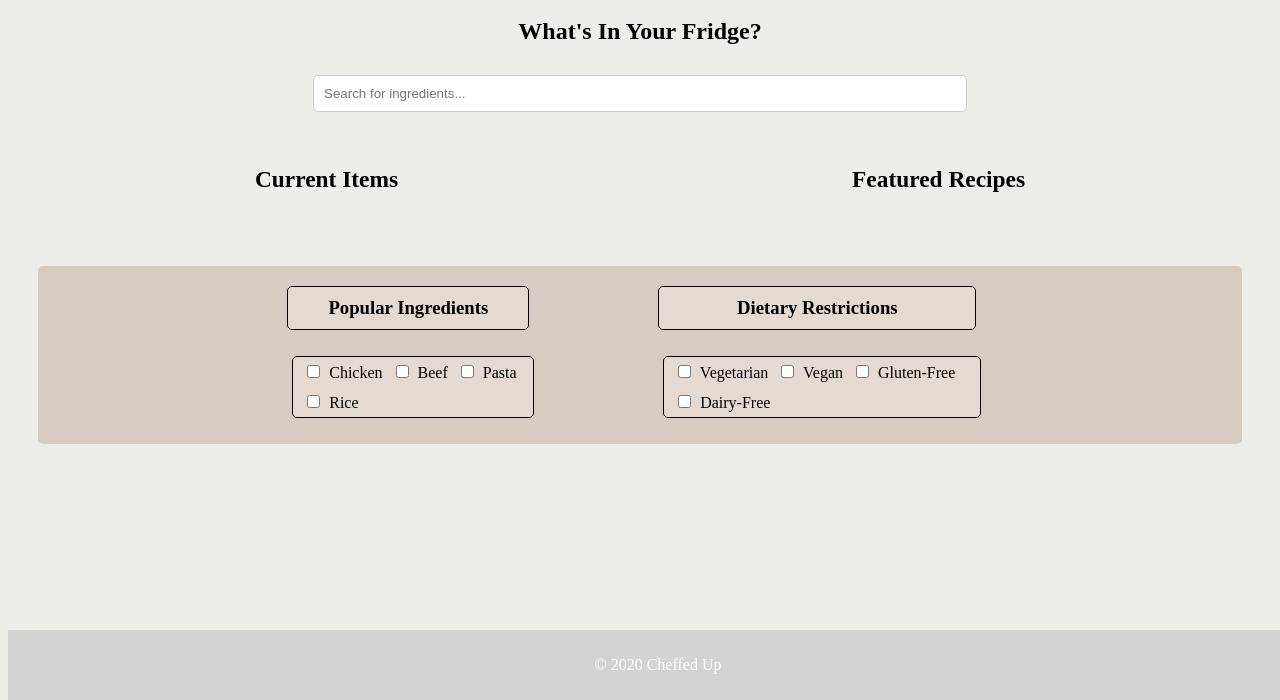
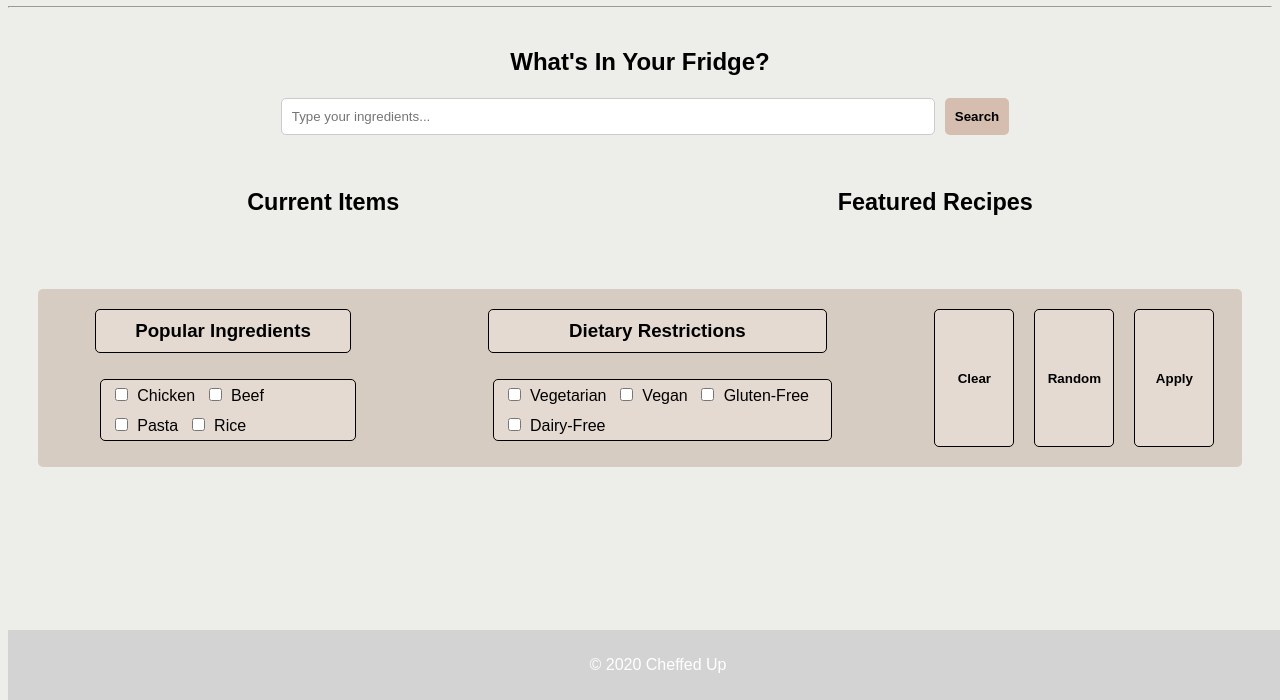
Before and after one commit to xaviermontane/cheffed-up, a plain HTML site: page src/index.html in a window 1280 px wide. Shown: the part 100-800 px from the top of the page. Drawn offline with Linux system fonts and the light colour scheme.

Commit message:
feat: added new buttons #wip

```diff
--- a/src/index.html
+++ b/src/index.html
@@ -19,9 +19,10 @@
     </header>
     <main>
         <hr>
-        <h2 style="width: 100%; text-align: center">What's In Your Fridge?</h2>
+        <h2 style="text-align: center; margin: 40px 0 12px">What's In Your Fridge?</h2>
         <div id="form-wrapper">
-            <input type="text" id="search" placeholder="Search for ingredients...">
+            <input type="text" id="search" placeholder="Type your ingredients...">
+            <button id="search-btn">Search</button>
         </div>
     </main>
     <div id="results" style="font-size: 20px">
@@ -85,6 +86,11 @@
                     </label>
                 </li>
         </div>
+        <div id="control-wrapper">
+            <button class="control-btn">Clear</button>
+            <button class="control-btn">Random</button>
+            <button class="control-btn">Apply</button>
+        </div>
     </aside>
     <footer>
         <p>&copy; 2020 Cheffed Up</p>
--- a/src/style.css
+++ b/src/style.css
@@ -1,5 +1,6 @@
 html {
     background-color: #EDEDE9;
+    font-family: "Poppins", sans-serif;
 }
 
 a {
@@ -10,6 +11,11 @@ a {
 h1 {
     text-align: center;
     margin: 0;
+}
+
+button {
+    cursor: pointer;
+    font-weight: bold;
 }
 
 aside {
@@ -39,13 +45,14 @@ footer {
     display: flex;
     justify-content: space-between;
     align-items: center;
-    padding: 10px;
+    padding: 15px;
     border-radius: 18px;
 }
 
 #navbar ul {
     display: flex;
     gap: 20px;
+    padding: 0;
     margin-right: 10px;
 }
 
@@ -66,6 +73,14 @@ footer {
     width: 50%;
     justify-content: center;
     display: inline;
+}
+
+#search-btn {
+    background-color: #D5BDAF;
+    border: none;
+    border-radius: 5px;
+    padding: 10px;
+    margin: 10px 0;
 }
 
 #results {
@@ -112,3 +127,18 @@ footer {
     cursor: pointer;
     margin-right: 5px;
 }
+
+#control-wrapper {
+    display: flex;
+    justify-content: center;
+}
+
+.control-btn {
+    display: inline-block;
+    width: 80px;
+    margin: 10px;
+    background-color: #e4dad2;
+    padding: 10px;
+    border: 1px solid black;
+    border-radius: 5px;
+}
```
